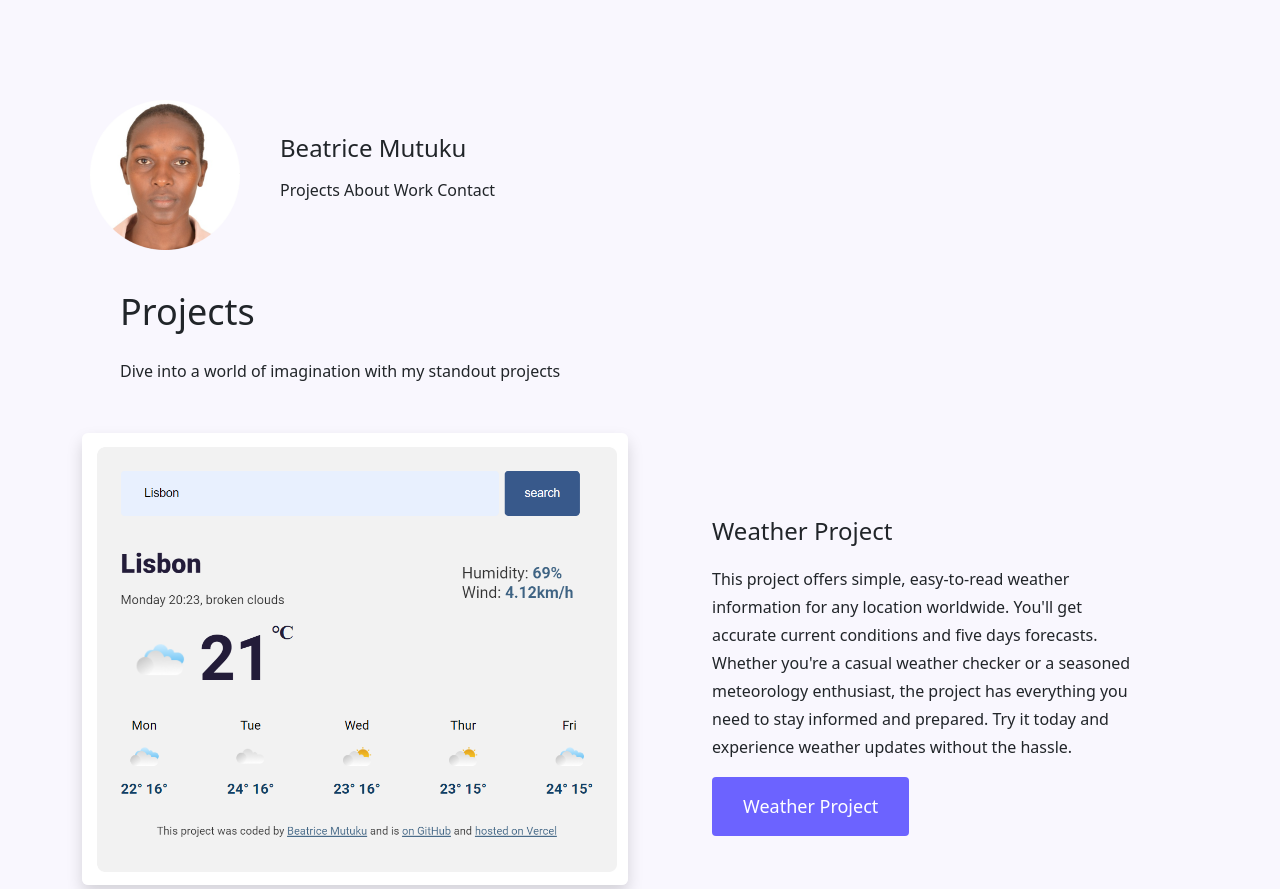
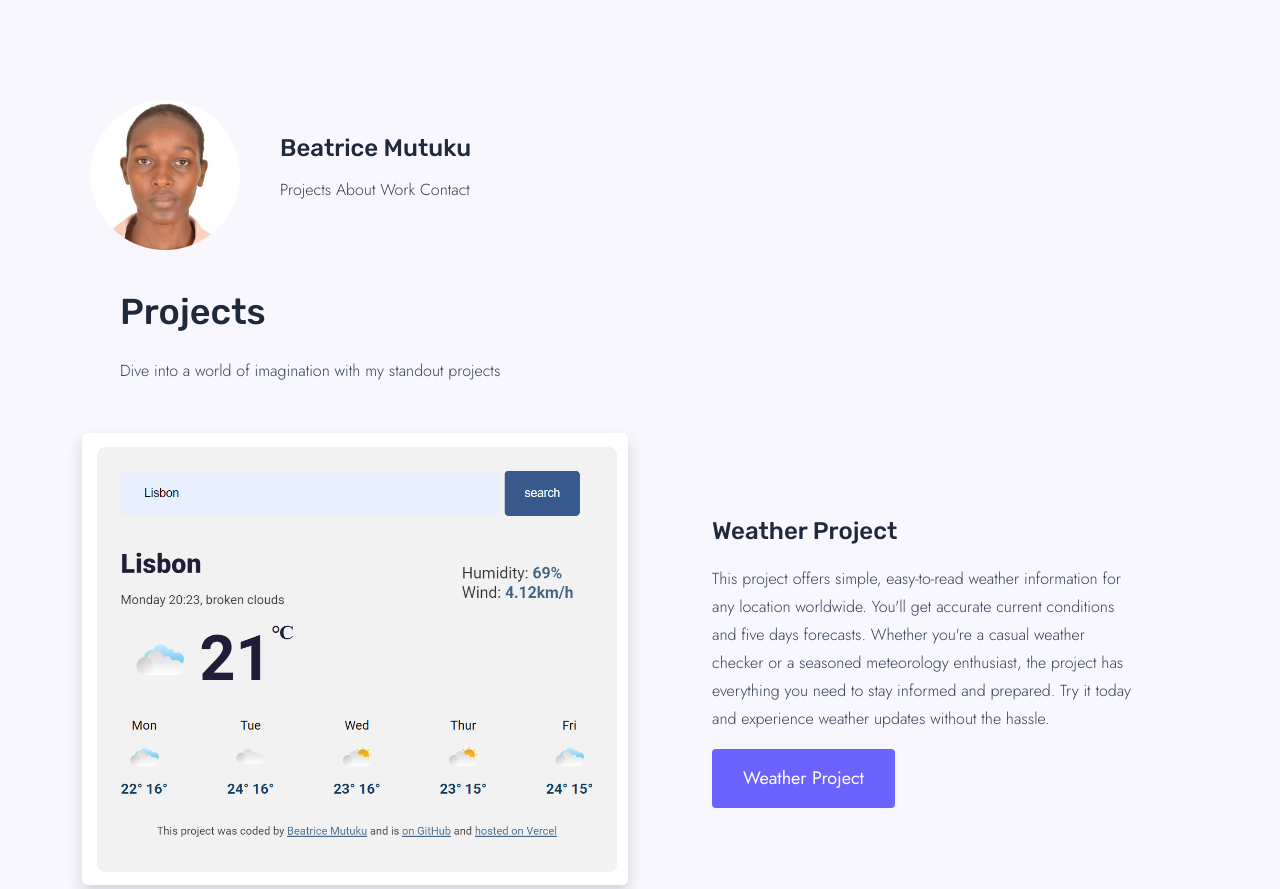
Before and after one commit to Beatricenzoa/Portfolio-Beatrice, a plain HTML site: page index.html in a window 1280 px wide. Shown: the top 889 px of the page. Drawn offline with nearby package versions, Linux system fonts and the light colour scheme.

Commit message:
Imported "Rubik" and "Jost"  google fonts

```diff
--- a/index.html
+++ b/index.html
@@ -5,8 +5,9 @@
     <meta name="viewport" content="width=device-width, initial-scale=1.0" />
     <title>Portfolio</title>
     <link rel="preconnect" href="https://fonts.googleapis.com" />
+    <link rel="preconnect" href="https://fonts.gstatic.com" crossorigin />
     <link
-      href="https://fonts.googleapis.com/css2?family=Playfair+Display:wght@700&family=Poppins:wght@500;700&display=swap"
+      href="https://fonts.googleapis.com/css2?family=Jost:ital,wght@0,100..900;1,100..900&family=Rubik:ital,wght@0,300..900;1,300..900&display=swap"
       rel="stylesheet"
     />
     <link
--- a/styles/portfolio.css
+++ b/styles/portfolio.css
@@ -1,10 +1,14 @@
 :root {
-  --default-font-family: ;
-  --primary-font-family: ;
+  --default-font-family: "Jost", sans-serif;
+  --primary-font-family: "Rubik", sans-serif;
+  --primary-color: #334155;
+  --headings-color: #1e293b;
 }
 
 body {
+  color: var(--primary-color);
   background: #f9f7fe;
+  font-family: var(--default-font-family);
 }
 p {
   font-weight: 300;
@@ -14,10 +18,14 @@ p {
 h1 {
   line-height: 43px;
   font-size: 36px;
+  font-family: var(--primary-font-family);
+  color: var(--headings-color);
 }
 h2 {
   font-size: 24px;
   line-height: 36px;
+  font-family: var(--primary-font-family);
+  color: var(--headings-color);
 }
 .project-description {
   padding: 80px 60px 50px;
```
